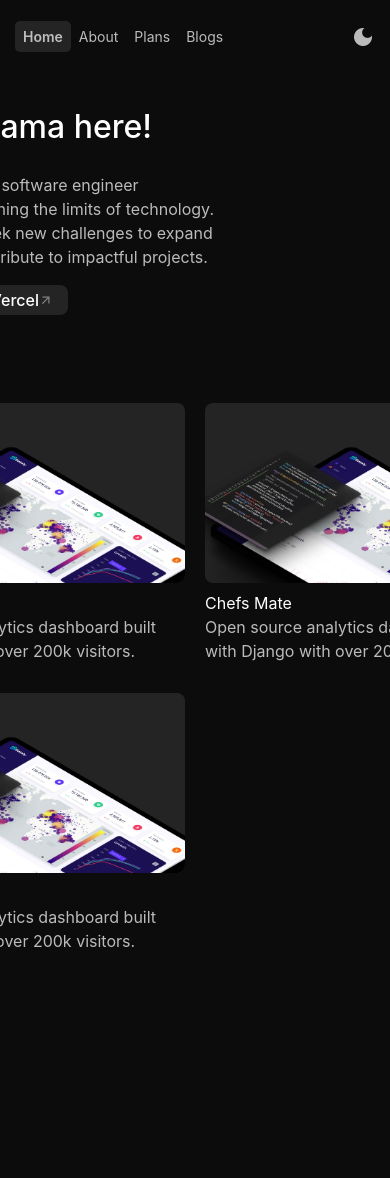
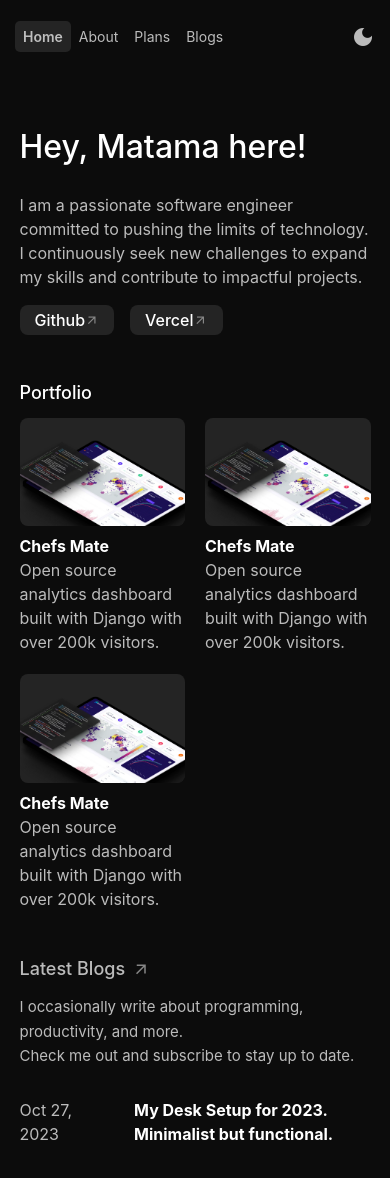
Before and after one commit to MatamaPeter/Personal-portfolio, a React (Vite) app: page / in a window 390 px wide. Shown: the top 1178 px of the page. Before the commit the page ends 1016 px from the top, so only its background shows below. Built offline with nearby package versions, Linux system fonts and the light colour scheme.

Commit message:
Adde latest blog section to complete the homepage

```diff
--- a/src/Components/Home.jsx
+++ b/src/Components/Home.jsx
@@ -1,10 +1,15 @@
+import HeroSection from './Home_components/Hero_Section.jsx';
 import Portfolio from './Home_components/Portfolio.jsx';
-import HeroSection from './Home_components/Hero_Section.jsx';
+import LatestBlogs from './Home_components/LatestBlogs.jsx';
+
 import './home.css'
 function Home() {
   return (
     <div className='home-container'>
+
+
       <HeroSection />
+
       <div className="portfolio-container">
         <h1>Portfolio</h1>
         <div className="portfolio-elements">
@@ -13,6 +18,22 @@ function Home() {
           <Portfolio />
         </div>
       </div>
+
+
+      <div className="blog-container">
+        <h1>
+          <a href="">Latest Blogs</a>
+          <i className="material-icons" >arrow_outward</i>
+        </h1>
+        <span>
+          I occasionally write about programming, productivity, and more. <br />
+          Check me out and subscribe to stay up to date.
+        </span>
+        <div className="latest-blog-elements">
+          <LatestBlogs />
+        </div>
+      </div>
+
     </div>
   )
 }
--- /dev/null
+++ b/src/Components/Home_components/LatestBlogs.jsx
@@ -0,0 +1,21 @@
+function LatestBlogs() {
+  return (
+    <div>
+        <div className="blog-dtls">
+              <div className="blog-section-desc">
+                  <div className="post-date">
+                      Oct 27, 2023
+                  </div>
+                  <div className="post-desc">
+                      My Desk Setup for 2023. Minimalist but functional.
+                  </div>
+              </div>
+              <div className="blog-img">
+                  <img src="computer.webp" alt="" />
+              </div>
+        </div>
+    </div>
+  )
+}
+
+export default LatestBlogs
--- a/src/Components/home.css
+++ b/src/Components/home.css
@@ -1,21 +1,20 @@
 
 .home-container{
+    margin: auto;
     display: flex;
     text-align: left;
-    width: 70%;
     padding: 1.3rem;
+    place-items: center;
     flex-direction: column;
     gap: 2em;
 }
 /* Hero Section */
-.hero-container{
-    margin-block-start: -20px;
 
-}
 .hero-container h1{
     font-weight: 500;
     color: var(--lighter-font);
 }
+
 .platform-link-btns{
     display: flex;
     gap: 1em
@@ -45,16 +44,14 @@
     grid-template-columns: repeat(2, 1fr);
     gap: 20px;
 }
-.portfolio-container h1{
+.portfolio-container h1, .blog-container h1{
     color: var(--lighter-font);
     font-weight: 450;
-    font-size: 20px;
+    font-size:18px;
 }
 .proj-container{
-    height: 250px;
-    width:320px;
-    height:150px;
-    margin-block-end: 120px;
+    max-width: 700px;
+
 }
 .proj-container a{
     display: flex;
@@ -65,28 +62,94 @@
     display: block;
     background-color: var(--hover-color);
     border-radius: 8px;
-    padding: 0px;
     overflow: hidden;
     width: 100%;
-    height: 180px;
 }
 
 .proj-img img {
     display: block;
     border-radius: 8px;
-    max-width: 100%;
     width: 100%;
-    height: auto;
     object-fit: cover;
 }
 .proj-title{
-    font-weight: 500px;
+    font-weight: 650;
     color: var(--lighter-font);
 }
 
 
+/* Blog Section */
+.blog-container h1{
+    display: flex;
+    place-items: center;
+    gap:.4em;
+}
+.blog-container span{
+    font-size: 15px;
+}
+.blog-dtls{
+    display: flex;
+    place-items: center;
+    width: 100%;
+}
+.blog-section-desc{
+    margin-top:30px ;
+    width: 100%;
+    display: grid;
+    grid-template-columns: 2fr 5fr;
+    gap: 20px;
+}
+.blog-container h1 i{
+    font-size: 18px;
+    font-weight: 100px;
+    color: rgb(134, 134, 134);
+}
+
+.blog-container .post-desc{
+    color: var(--lighter-font);
+    font-weight: 700;
+}
+
+.blog-img {
+    margin-top: 40px;
+    align-items: center;
+    justify-content: center;
+    border-radius: 8px;
+    overflow: hidden;
+    width: 40%;
+    height: 90px;
+    display: none;
+}
+
+.blog-img img {
+    display: block;
+    border-radius: 8px;
+    width: 100%;
+    height: 100%;
+    object-fit: cover;
+}
+
+
 @media screen and (max-width: 768px) {
-    .hero-container {
+    .home-container {
             width: 90vw;
     }
+
+
 }
+
+@media screen and (max-width: 380px) {
+    .portfolio-elements {
+            grid-template-columns: 1fr;
+    }
+    .blog-section-desc {
+        gap: .5em;
+        display: flex;
+        flex-direction: column;
+
+    }
+    .blog-img{
+        display: flex;
+    }
+
+}
```
Also changed, not shown: public/computer.webp (added).
